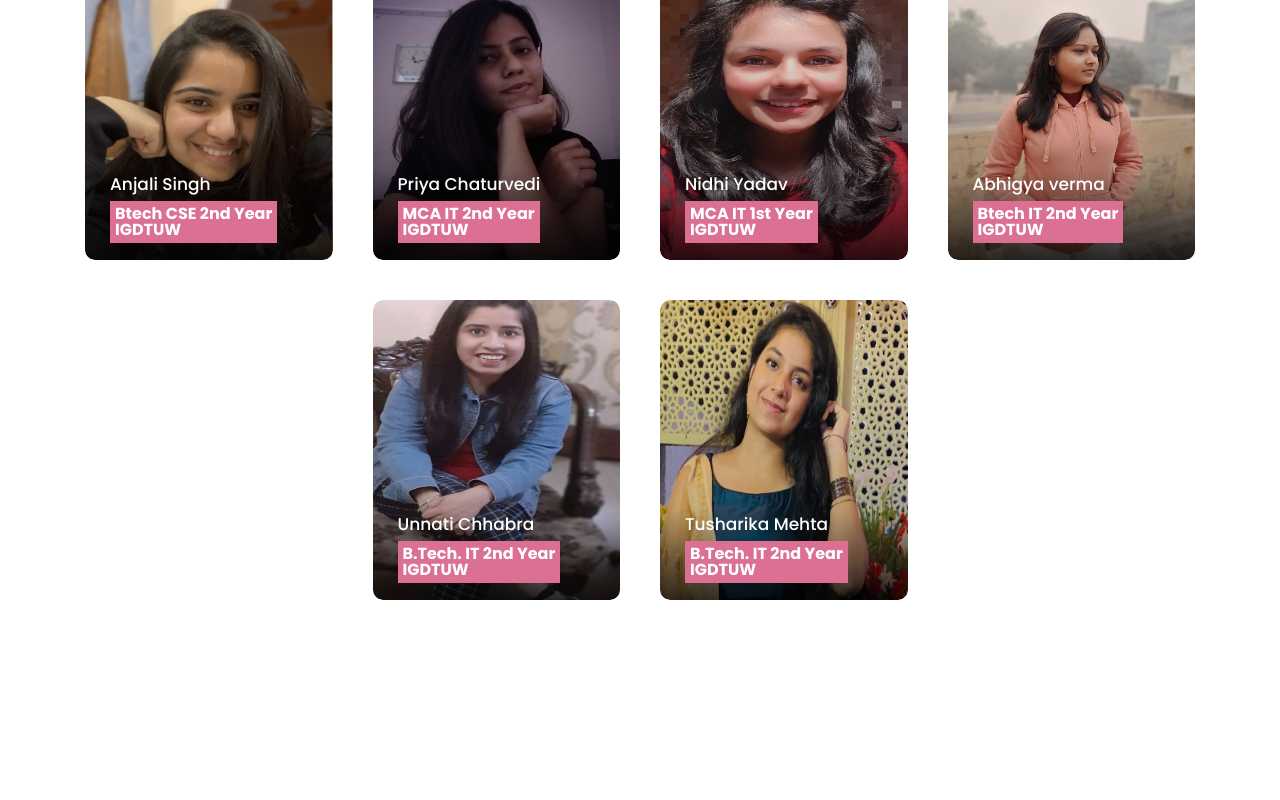
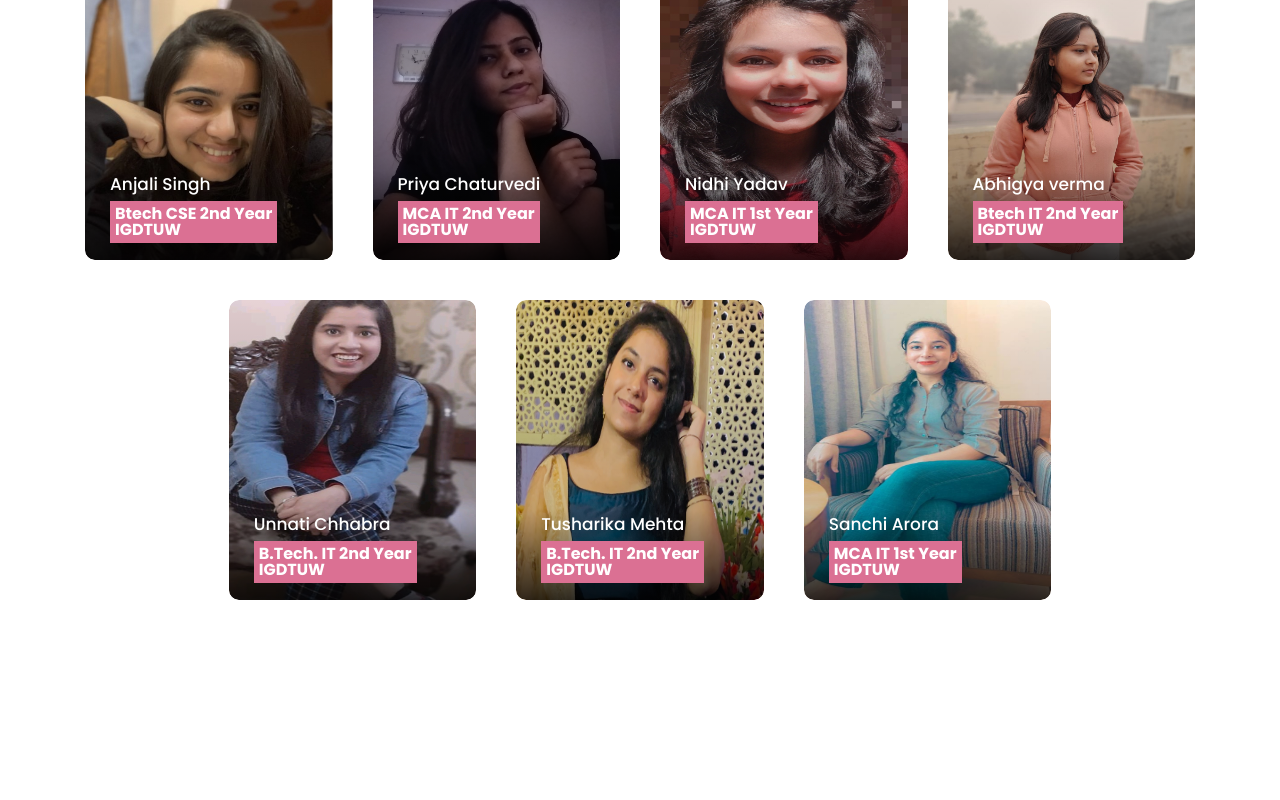
Before and after one commit to ACM-IGDTUW/Summer-Workshop-2021, a plain HTML site: page speakers.html in a window 1280 px wide. Shown: the part 1675-2475 px from the top of the page. Drawn offline with Linux system fonts and the light colour scheme.

Commit message:
Sanchi Arora Mentor added

```diff
--- a/speakers.html
+++ b/speakers.html
@@ -162,19 +162,6 @@
             </div>
             <div class="row" style="justify-content: center;">
 
-                <!--div class="row text-center">
-                    <h1>To be updated soon!*</h1>
-                </div>
-
-            </div>
-            <div class="row"  style="padding-top: 4rem;">
-                <div class="col-12 post-author-area d-flex align-items-center">
-                    <div class="author-content">
-                        <h5><span><i class="zmdi zmdi-info zmdi-hc-1x">&nbsp&nbsp</i>*Keep cheaking the website to get updates about speakers.</span></h5>
-                    </div>
-                </div>
-            </div> -->
-
                 <!-- Single Speaker Area -->
                 <div class="col-12 col-md-6 col-lg-3">
                     <div class="single-speaker-area bg-gradient-overlay-2 wow fadeInUp" data-wow-delay="300ms">
@@ -299,9 +286,6 @@
                                     </div>
                                     <!-- Social Info -->
                                     <div class="social-info">
-<!--
-                                    <a href="https://github.com/unnati914"><i class="zmdi zmdi-github-alt"></i></a>
-             -->
                                         <a href="http://linkedin.com/in/tusharika-mehta-81391219a"><i class="zmdi zmdi-linkedin"></i></a>
                                     </div>
                                     <!-- Info -->
@@ -313,9 +297,32 @@
                                 </div>
                 </div>
 
+                <!-- Single Speaker Area -->
+                <div class="col-12 col-md-6 col-lg-3">
+                <div class="single-speaker-area bg-gradient-overlay-2 wow fadeInUp" data-wow-delay="300ms">
+                    <!-- Thumb -->
+                    <div class="speaker-single-thumb">
+                        <img src="organizers/Sanchi-Arora.jpg" alt="">
+                    </div>
+                    <!-- Social Info -->
+                    <div class="social-info">
+
+                        <a href="https://github.com/Sanchi-Arora "><i class="zmdi zmdi-github-alt"></i></a>
+
+                        <a href="https://www.linkedin.com/in/sanchi-arora/"><i class="zmdi zmdi-linkedin"></i></a>
+                    </div>
+                    <!-- Info -->
+                    <div class="speaker-info">
+                        <h5>Sanchi Arora</h5>
+                        <p>MCA IT 1st Year<br>IGDTUW</p>
+
+                    </div>
                 </div>
                 </div>
 
+
+            </div>
+        </div>
     </section>
     <!-- Our student mentors Area End -->
 
```
Also changed, not shown: organizers/Sanchi-Arora.jpg (added). Lines whose indentation alone changed are shown as unchanged.
